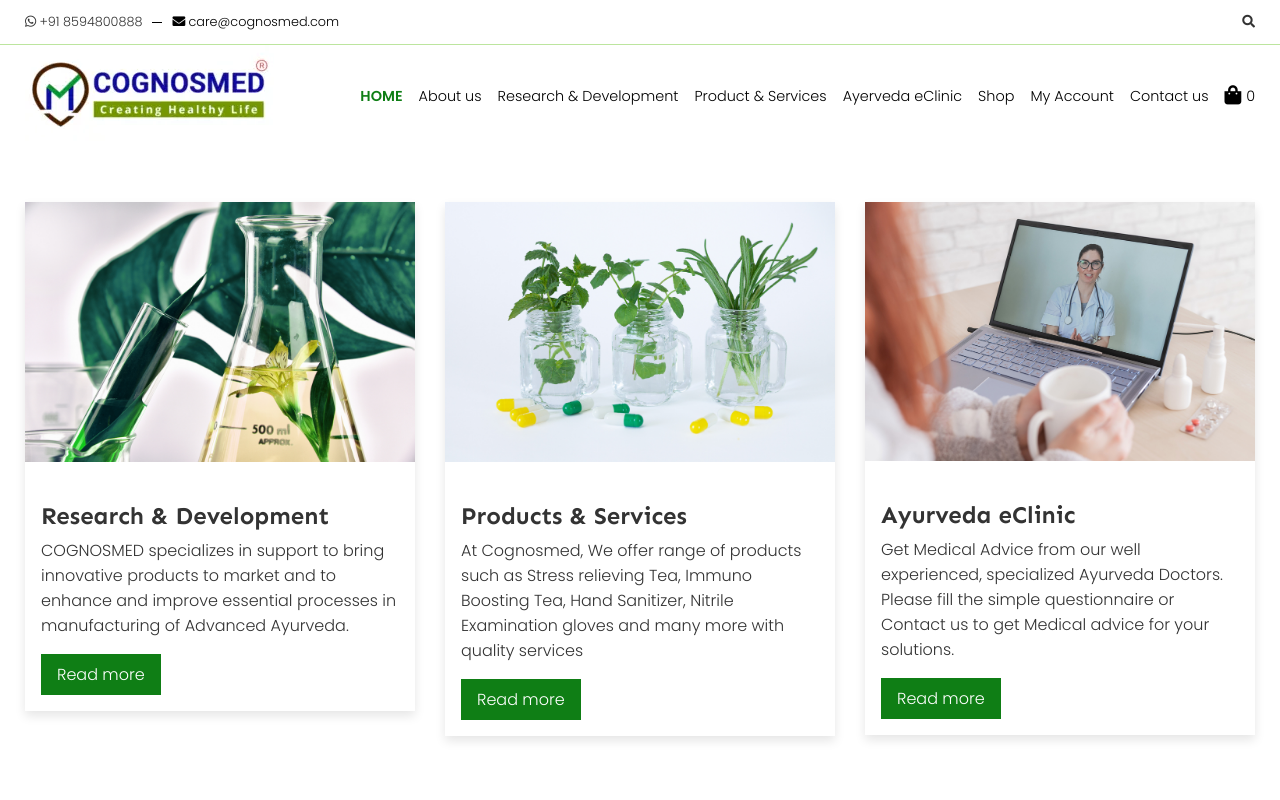
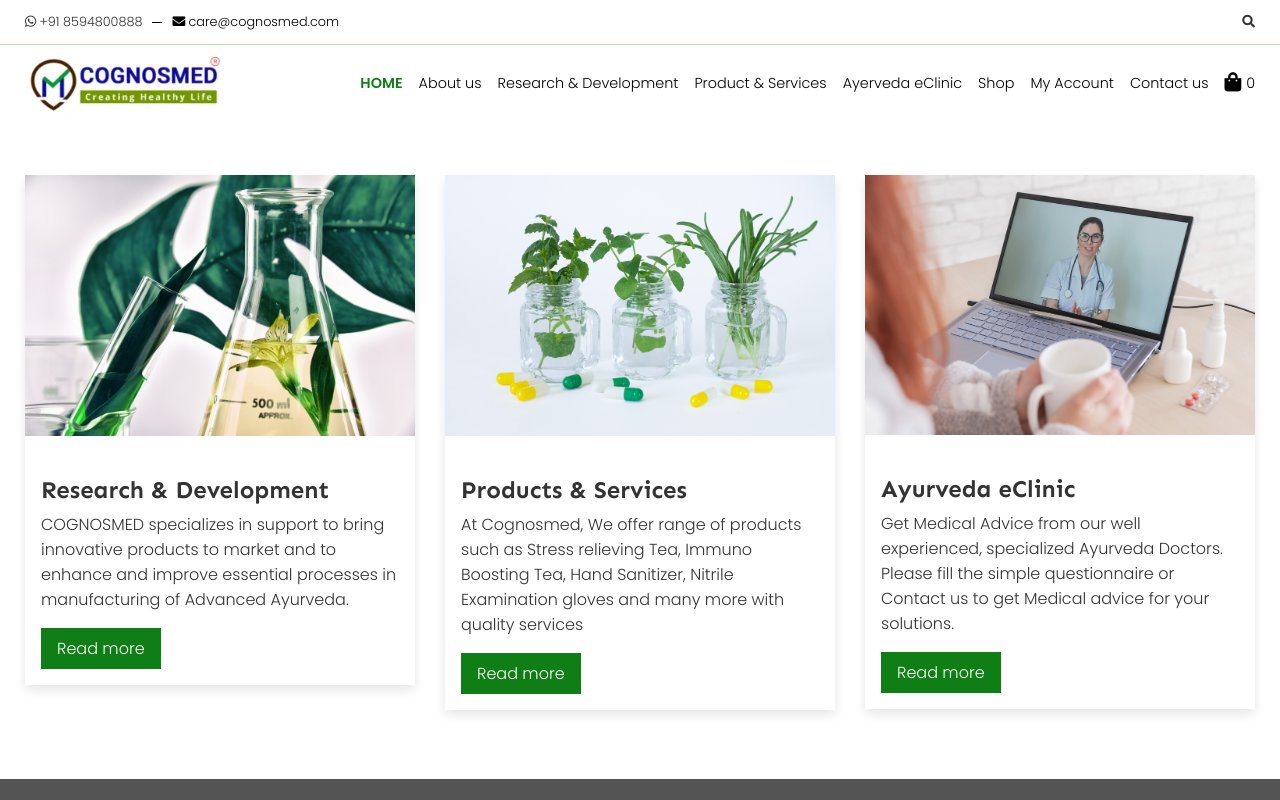
Before and after one commit to ani-24/cognosmed, a React (Create React App) app: page / in a window 1280 px wide. Shown: the top 800 px of the page. Built offline with nearby package versions, Linux system fonts and the light colour scheme; grey boxes are pictures that could not be loaded.

Commit message:
change logo size

```diff
--- a/public/style/components/_header.scss
+++ b/public/style/components/_header.scss
@@ -66,6 +66,12 @@
       justify-content: space-between;
       align-items: center;
     }
+    &__logo {
+      width: 200px;
+      display: flex;
+      justify-content: center;
+      align-items: center;
+    }
     &__list {
       display: none;
       list-style: none;
@@ -102,6 +108,9 @@
       }
       &__hamburger {
         display: none;
+        i {
+          font-size: 16px;
+        }
       }
     }
   }
--- a/public/style/main.css
+++ b/public/style/main.css
@@ -113,6 +113,12 @@
   justify-content: space-between;
   align-items: center;
 }
+.header .navbar--bottom__logo {
+  width: 200px;
+  display: flex;
+  justify-content: center;
+  align-items: center;
+}
 .header .navbar--bottom__list {
   display: none;
   list-style: none;
@@ -147,6 +153,9 @@
   }
   .header .navbar--bottom__hamburger {
     display: none;
+  }
+  .header .navbar--bottom__hamburger i {
+    font-size: 16px;
   }
 }
 
```
Also changed, not shown: 1 other file (tests, documents, lock files or other folders).
